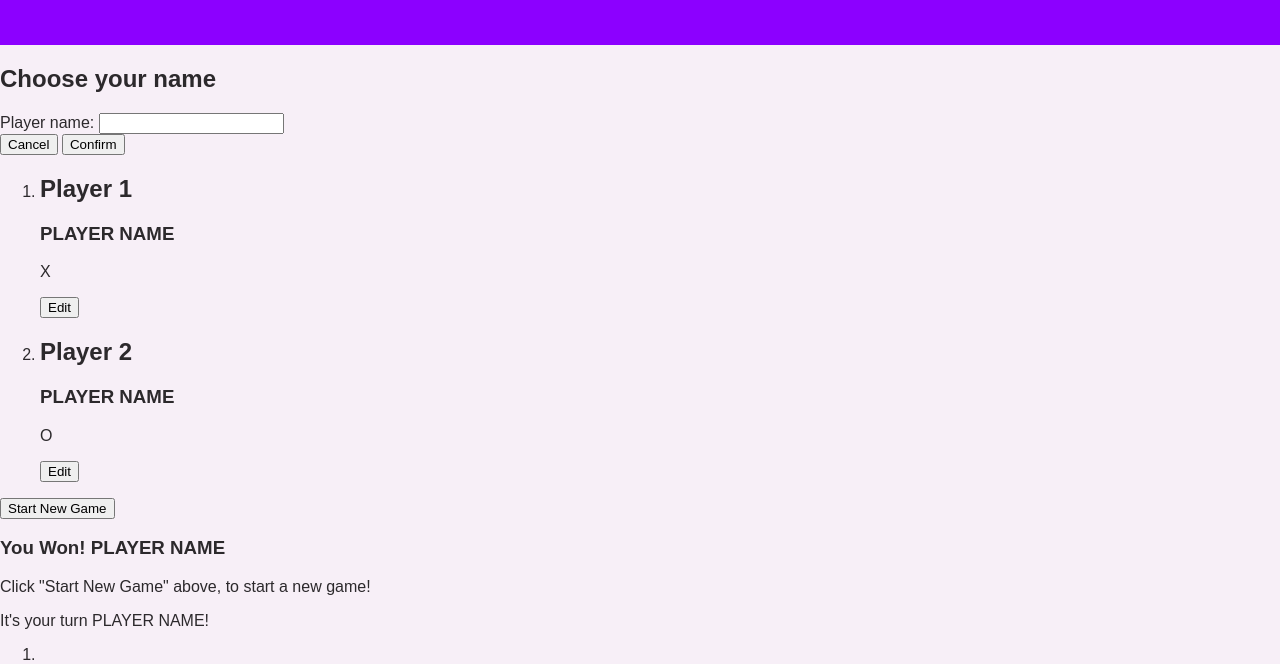
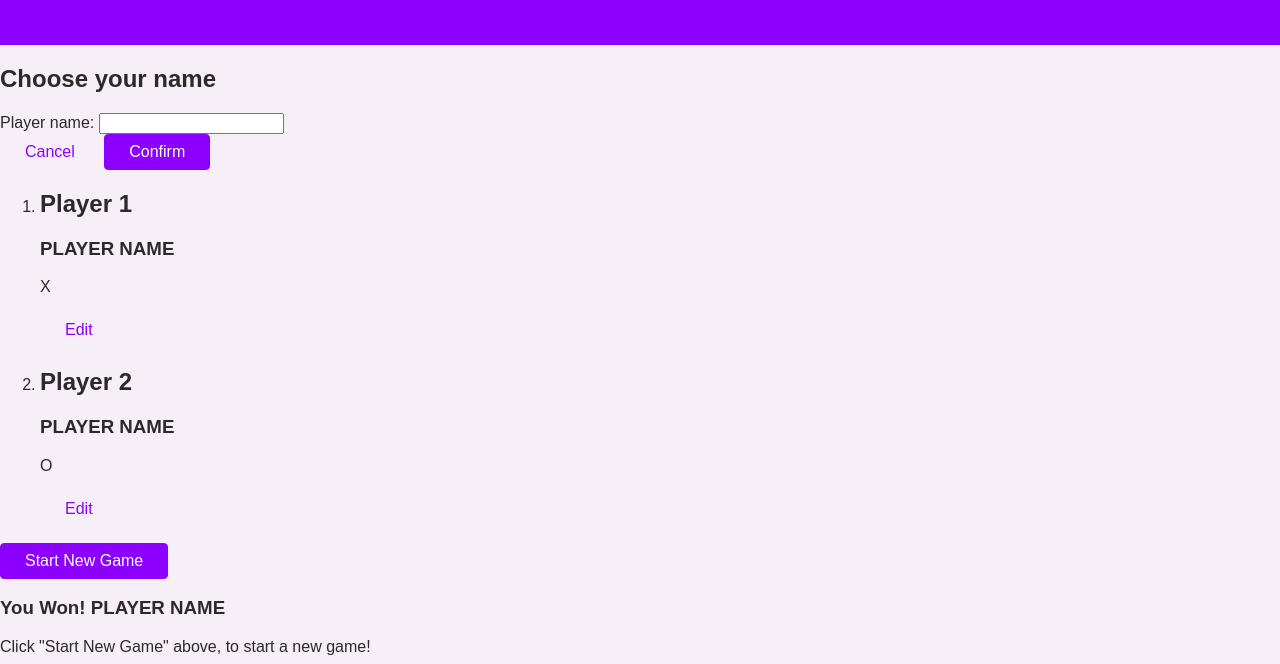
Before and after one commit to jubayerasif/Tic-Tac-Toe, a plain HTML site: page index.html in a window 1280 px wide. Shown: the part 133-797 px from the top of the page. Drawn offline with Linux system fonts and the light colour scheme.

Commit message:
Making Changes

```diff
--- a/assets/css/style.css
+++ b/assets/css/style.css
@@ -20,9 +20,14 @@ body
     font: inherit;
     padding: 0.5rem 1.5rem;
     background-color: rgb(140, 0, 255);
-    border: 1ps solid rgb(140, 0, 255);
+    border: 1px solid rgb(140, 0, 255);
     color: #fff;
+    border-radius: 4px;
     cursor: pointer;
+    -webkit-border-radius: 4px;
+    -moz-border-radius: 4px;
+    -ms-border-radius: 4px;
+    -o-border-radius: 4px;
 }
 
 .btn-alt{
@@ -37,7 +42,8 @@ body
 }
 
 .btn-alt:hover{
-    background-color: rgb(245, 232, 255);
+    background-color: rgb(230, 201, 252);
+    border-color: transparent;
 }
 
 /* Thanks for reading */
--- a/index.html
+++ b/index.html
@@ -26,8 +26,8 @@
           <input type="text" name="playername" id="playername">
         </div>
         <div>
-          <button type="button">Cancel</button>
-          <button type="submit">Confirm</button>
+          <button type="button" class="btn btn-alt">Cancel</button>
+          <button type="submit" class="btn">Confirm</button>
         </div>
       </form>
     </aside>
@@ -38,7 +38,7 @@
             <h2>Player 1</h2>
             <h3>PLAYER NAME</h3>
             <p>X</p>
-            <button>Edit</button>
+            <button class="btn btn-alt">Edit</button>
           </active>
         </li>
         <li>
@@ -46,11 +46,11 @@
             <h2>Player 2</h2>
             <h3>PLAYER NAME</h3>
             <p>O</p>
-            <button>Edit</button>
+            <button class="btn btn-alt">Edit</button>
           </active>
         </li>
       </ol>
-      <button>Start New Game</button>
+      <button class="btn">Start New Game</button>
     </section>
 
     <section id="active-game">
```
